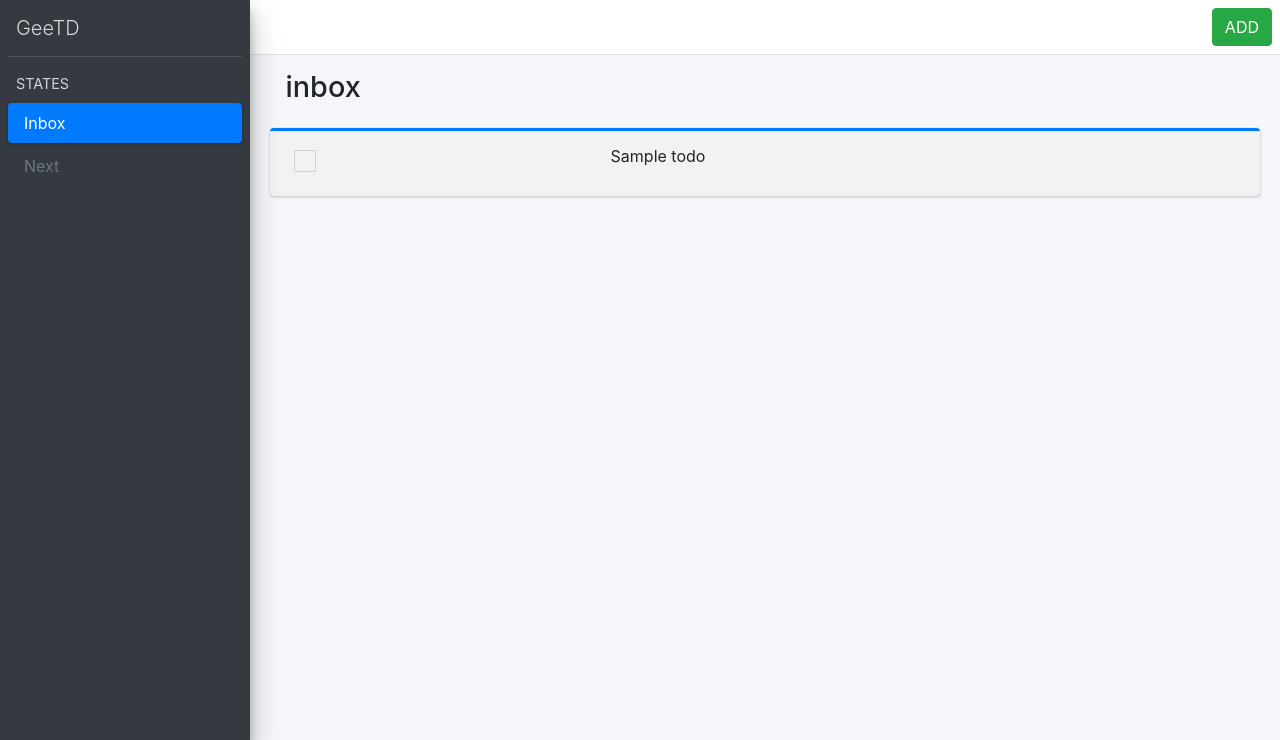
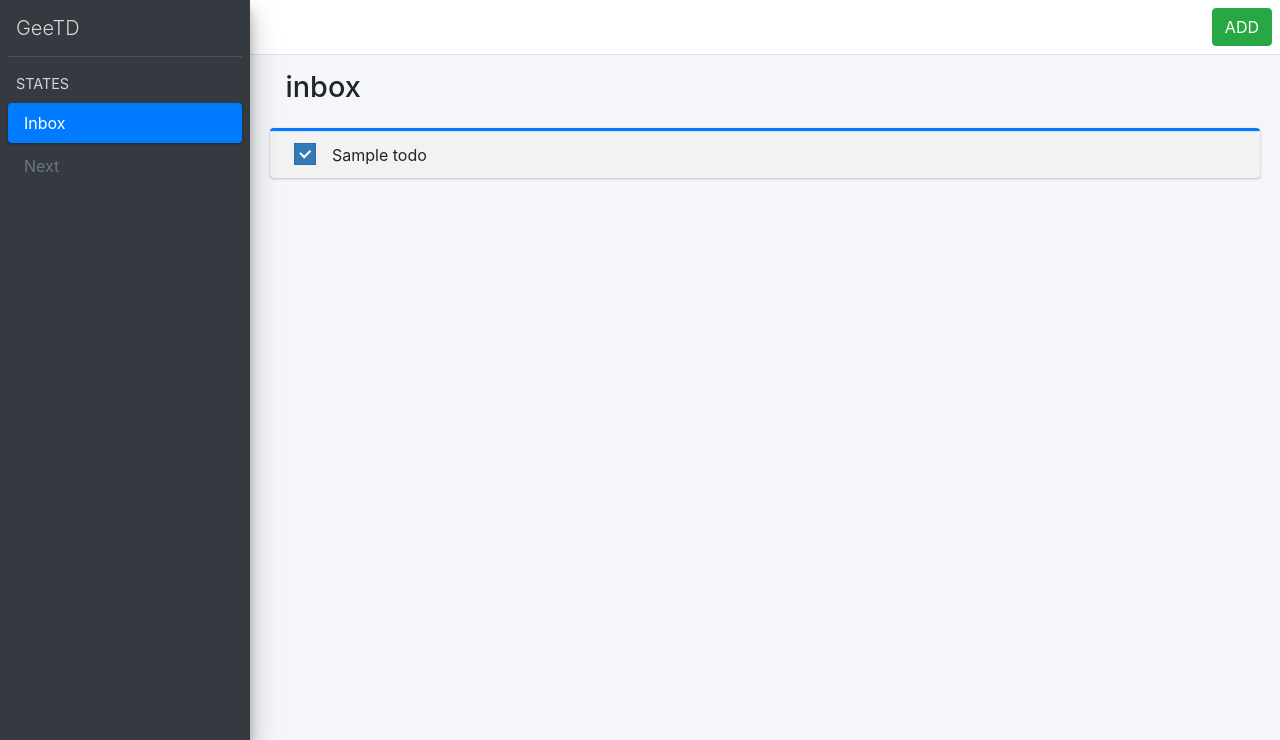
Before and after one commit to erichonorez/geetd, a Django app: page / in a window 1280 px wide. Shown: the top 740 px of the page. Run offline with Django 3.2, Linux system fonts and the light colour scheme; tables that the repository leaves empty hold one stand-in row (values such as "Sample post"); some libraries are stand-ins or nearby versions.

Commit message:
Toggle complete a todo created

```diff
--- a/backend/geetd/todo/templates/todo/base.html
+++ b/backend/geetd/todo/templates/todo/base.html
@@ -9,6 +9,8 @@
           crossorigin="anonymous">
     <link rel="stylesheet" type="text/css" href="{% static 'todo/css/adminlte.min.css' %}">
     <link rel="stylesheet" type="text/css" href="{% static 'todo/css/icheck-bootstrap.min.css' %}">
+    {% block css %}
+    {% endblock %}
 </head>
 <body class="wrapper">
 {% include 'todo/partials/sidebar.html' %}
@@ -23,10 +25,17 @@
     {% block content %}
     {% endblock %}
 </div>
-<script
-        src="https://code.jquery.com/jquery-3.4.1.min.js"
-        integrity="sha256-CSXorXvZcTkaix6Yvo6HppcZGetbYMGWSFlBw8HfCJo="
+<script src="https://code.jquery.com/jquery-3.4.1.slim.min.js"
+        integrity="sha384-J6qa4849blE2+poT4WnyKhv5vZF5SrPo0iEjwBvKU7imGFAV0wwj1yYfoRSJoZ+n"
         crossorigin="anonymous"></script>
+<script src="https://cdn.jsdelivr.net/npm/popper.js@1.16.0/dist/umd/popper.min.js"
+        integrity="sha384-Q6E9RHvbIyZFJoft+2mJbHaEWldlvI9IOYy5n3zV9zzTtmI3UksdQRVvoxMfooAo"
+        crossorigin="anonymous"></script>
+<script src="https://stackpath.bootstrapcdn.com/bootstrap/4.4.1/js/bootstrap.min.js"
+        integrity="sha384-wfSDF2E50Y2D1uUdj0O3uMBJnjuUD4Ih7YwaYd1iqfktj0Uod8GCExl3Og8ifwB6"
+        crossorigin="anonymous"></script>
+{% block scripts %}
+{% endblock %}
 
 </body>
 </html>
--- a/backend/geetd/todo/templates/todo/index.html
+++ b/backend/geetd/todo/templates/todo/index.html
@@ -1,7 +1,7 @@
 {% extends 'todo/base.html' %}
 
 {% block content %}
-<div style="padding-left: 20px; padding-right: 20px">
+<div class="content-container">
 
     <section class="content-header">
         <div class="container-fluid">
@@ -13,6 +13,17 @@
         </div>
     </section>
 
+    {% if toggleCompleteForm.todo_id.errors %}
+    <div class="alert alert-danger alert-dismissible">
+        <button type="button" class="close" data-dismiss="alert" aria-hidden="true">×</button>
+        Oups ! Something went wrong :(
+    </div>
+    {% endif %}
+    <form id="toggleCompleteForm" method="post" action="/todos/toggle-complete" style="display:none">
+        {% csrf_token %}
+        <input id="toggleTodoId" type="text" name="todo_id" />
+    </form>
+
     <div class="card card-primary card-outline">
         <div class="card-body p-0">
             <div class="table-responsive mailbox-messages">
@@ -22,12 +33,15 @@
                     <tr>
                         <td>
                             <div class="icheck-primary">
-                                <input type="checkbox" id="check_{{todo.id}}" {% if state.is_done %} checked {% endif %}>
+                                <input type="checkbox"
+                                       id="check_{{todo.id}}" {% if todo.is_done %} checked {% endif %}
+                                       onclick="onCheck(this, '{{ todo.id }}');"
+                                       data-todo-id="{{ todo.id }}">
                                 <label for="check_{{todo.id}}"></label>
                             </div>
                         </td>
                         <td class="mailbox-subject">
-                            <p>{{ todo.title }}</p>
+                            {{ todo.title }}
                         </td>
                     </tr>
                     {% endfor %}
@@ -38,4 +52,37 @@
     </div>
 
 </div>
+
 {% endblock %}
+
+{% block css %}
+<style>
+    .content-container {
+        padding-left: 20px;
+        padding-right: 20px;
+    }
+    .mailbox-messages table tbody tr td .icheck-primary {
+        width: 0px;
+    }
+    .mailbox-messages table tbody tr td:first-of-type {
+        width: 50px;
+    }
+    .mailbox-messages table tbody tr td {
+        padding-top: 5px;
+        padding-bottom: 5px;
+    }
+    .mailbox-messages table tbody tr td.mailbox-subject.mailbox-subject {
+        vertical-align: middle;
+    }
+</style>
+{% endblock %}
+
+{% block scripts %}
+<script>
+    function onCheck(source, todoId) {
+        var todoId = $(source).data('todoId');
+        $('#toggleTodoId').attr('value', todoId)
+        $('#toggleCompleteForm').submit()
+    }
+</script>
+{% endblock %}
--- a/backend/geetd/todo/web/urls.py
+++ b/backend/geetd/todo/web/urls.py
@@ -3,5 +3,6 @@ from django.urls import path
 from . import views
 
 urlpatterns = [
-    path('', views.HomeView.as_view(), name="web-todo-list")
+    path('', views.HomeView.as_view(), name="web-todo-list"),
+    path('todos/toggle-complete', views.ToggleCompleteView.as_view(), name='web-todo-toggle-complete')
 ]
--- a/backend/geetd/todo/web/views.py
+++ b/backend/geetd/todo/web/views.py
@@ -1,5 +1,9 @@
+from django import forms
+from django.http import HttpResponseRedirect
 from django.shortcuts import render
+from django.shortcuts import get_object_or_404
 from django.views import View
+from django.urls import reverse
 
 from ..models import Todo
 from ..models import INBOX
@@ -12,8 +16,34 @@ class HomeView(View):
         todos = Todo.objects\
                     .filter(state=state)\
                     .order_by('priority_order')
-        return render(request, 'todo/index.html', {
-            'todos': todos,
-            'states': Todo.STATES,
-            'selected_state': state,
-        })
+        response = render(request, 'todo/index.html', {'todos': todos, 'states': Todo.STATES, 'selected_state': state, })
+        response.set_cookie('selected_state', state, httponly=True)
+        return response
+
+
+class ToggleCompleteForm(forms.Form):
+    todo_id = forms.UUIDField(required=True)
+
+
+class ToggleCompleteView(View):
+
+    def post(self, request):
+        form = ToggleCompleteForm(request.POST)
+        selected_state = request.COOKIES.get('selected_state', INBOX)
+        if not form.is_valid():
+            todos = Todo.objects \
+                .filter(state=selected_state) \
+                .order_by('priority_order')
+            response = render(request, 'todo/index.html', {
+                'todos': todos,
+                'states': Todo.STATES,
+                'selected_state': selected_state,
+                'toggleCompleteForm': form
+            })
+            return response
+
+        todo = get_object_or_404(Todo, pk=form.cleaned_data['todo_id'])
+        todo.is_done = not todo.is_done
+        todo.save()
+
+        return HttpResponseRedirect(reverse('web-todo-list') + '?state=' + selected_state)
```
